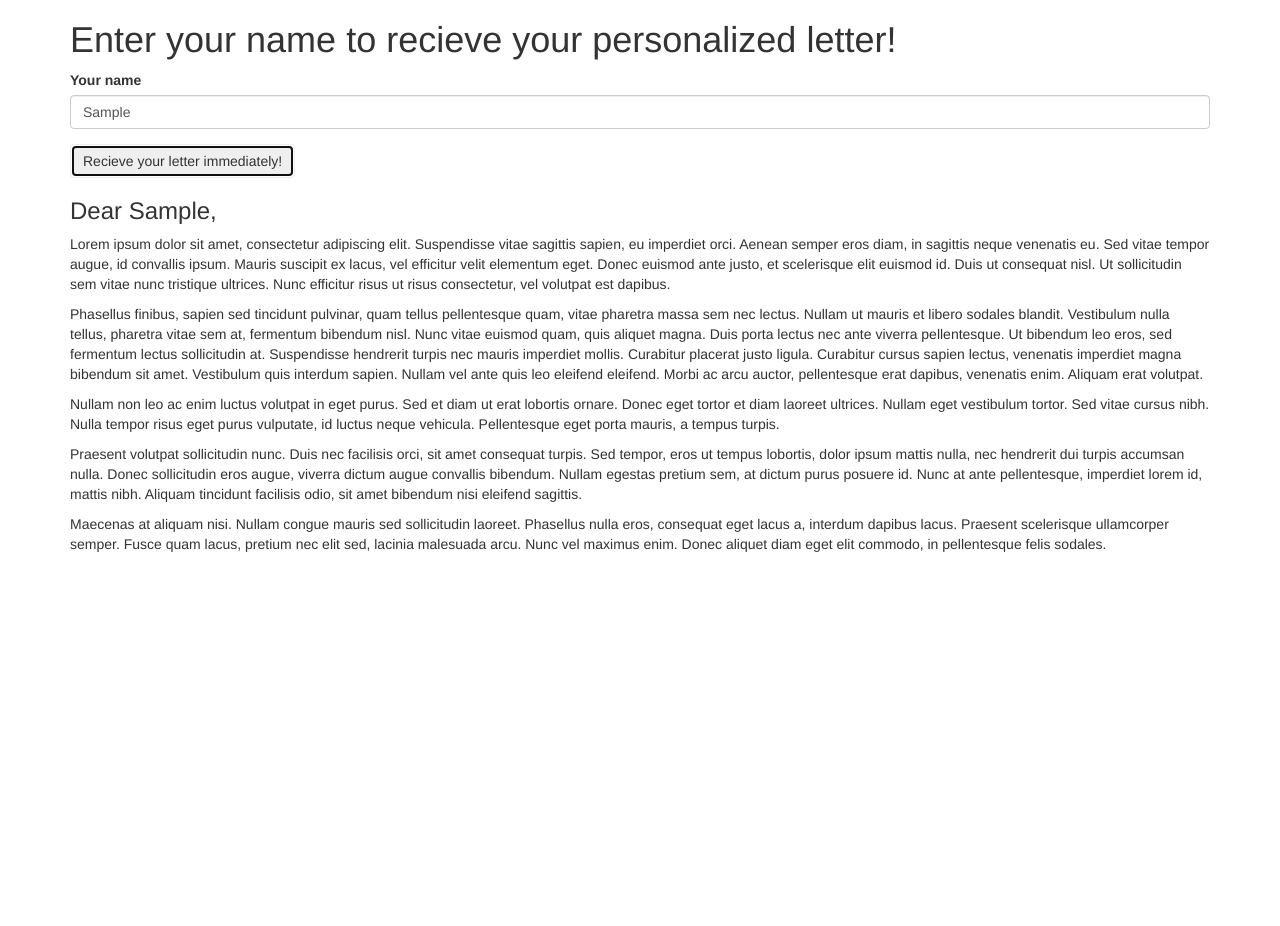
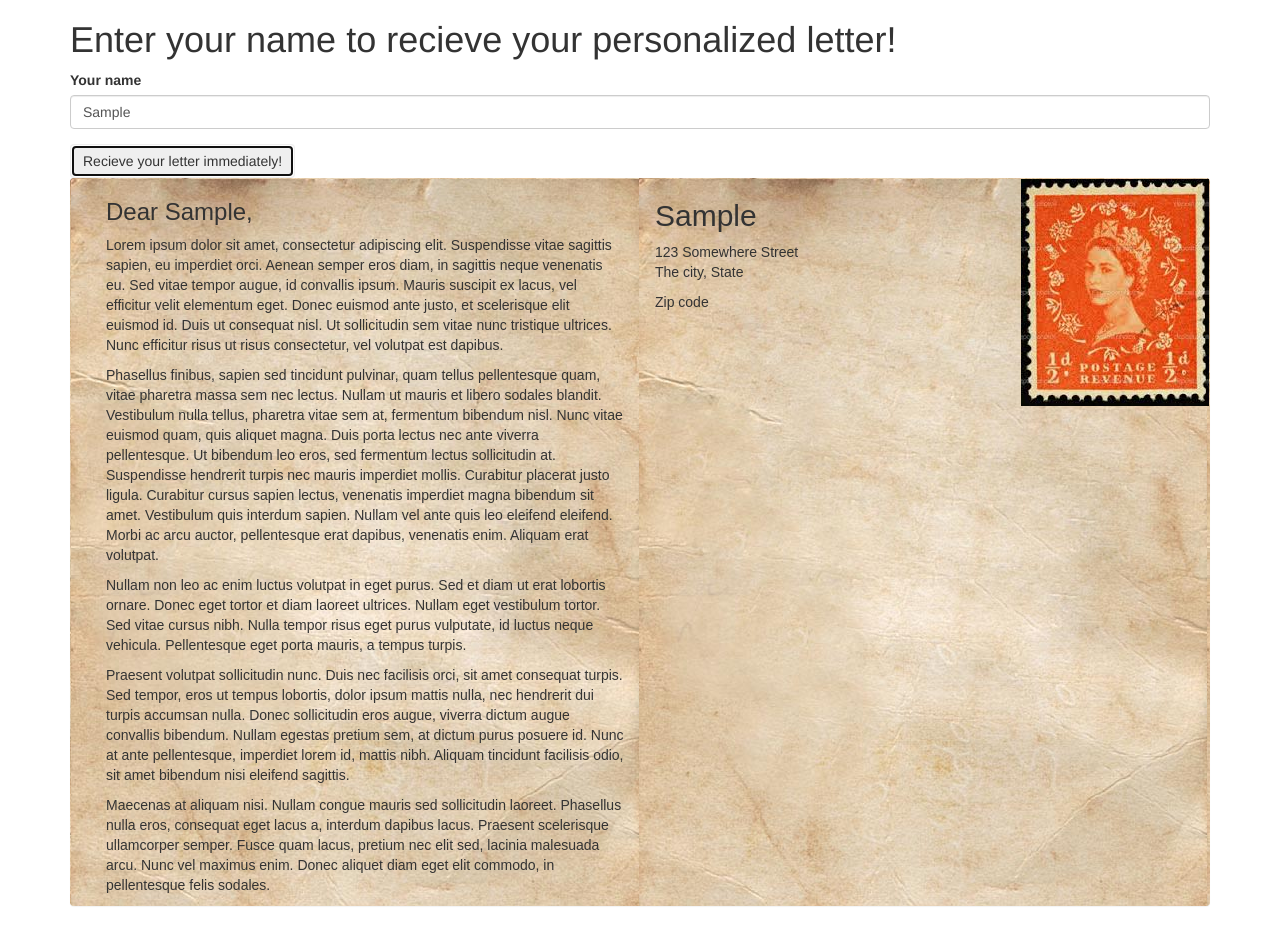
Before and after one commit to benpetrosky/letterform, a plain HTML site: page index.html in a window 1280 px wide. Both pictures are taken after typing "Sample" into the empty fields and a click on the button "Recieve your letter immediately!". Before the commit the page ends 800 px from the top, so only its background shows below. Drawn offline with Linux system fonts and the light colour scheme.

Commit message:
Added image, columns and content

```diff
--- a/css/styles.css
+++ b/css/styles.css
@@ -1,3 +1,22 @@
 #letter {
   display: none;
+  font-family: sans-serif;
 }
+
+#letter {
+  background-image: url("../img/paper2.jpg");
+
+}
+#left {
+  padding-left: 50px;
+
+}
+
+#stamp {
+  float: right;
+}
+
+@handwr {
+    font-family: handwr;
+    src: url("../handwr.ttf");
+  }
--- a/index.html
+++ b/index.html
@@ -10,7 +10,7 @@
   <body>
     <div class="container">
       <h1>Enter your name to recieve your personalized letter!</h1>
-      <div>
+      <div font-family: "handwr">
         <form id="formOne">
           <div class="form-group">
             <label for="name">Your name</label>
@@ -18,7 +18,10 @@
           </div>
           <button type="submit" class="btn">Recieve your letter immediately!</button>
         </form>
-        <div id=letter>
+        <div id=letter class="panel">
+
+          <div class="row">
+            <div id="left" class="col-md-6">
               <h3>Dear <span class="name"></span>,</h3>
               <p>
                 Lorem ipsum dolor sit amet, consectetur adipiscing elit. Suspendisse vitae sagittis sapien, eu imperdiet orci. Aenean semper eros diam, in sagittis neque venenatis eu. Sed vitae tempor augue, id convallis ipsum. Mauris suscipit ex lacus, vel efficitur velit elementum eget. Donec euismod ante justo, et scelerisque elit euismod id. Duis ut consequat nisl. Ut sollicitudin sem vitae nunc tristique ultrices. Nunc efficitur risus ut risus consectetur, vel volutpat est dapibus.
@@ -32,6 +35,21 @@
                 Maecenas at aliquam nisi. Nullam congue mauris sed sollicitudin laoreet. Phasellus nulla eros, consequat eget lacus a, interdum dapibus lacus. Praesent scelerisque ullamcorper semper. Fusce quam lacus, pretium nec elit sed, lacinia malesuada arcu. Nunc vel maximus enim. Donec aliquet diam eget elit commodo, in pellentesque felis sodales.
               </p>
             </div>
+            <div id="right" class="col-md-6">
+              <p>
+                <img  id= "stamp" src="img/stamp.jpg" alt="stamp">
+                <h2><span class="name"></span></h2>
+
+                123 Somewhere Street
+                <p>
+                The city, State
+                <p>
+                Zip code
+              </p>
+
+            </div>
+          </div>
+        </div>
       </div>
     </div>
   </body>
```
Also changed, not shown: handwr.otf (added), handwr.ttf (added), img/paper2.jpg (added), img/stamp.jpg (added), 1 other file. Lines whose indentation alone changed are shown as unchanged.
